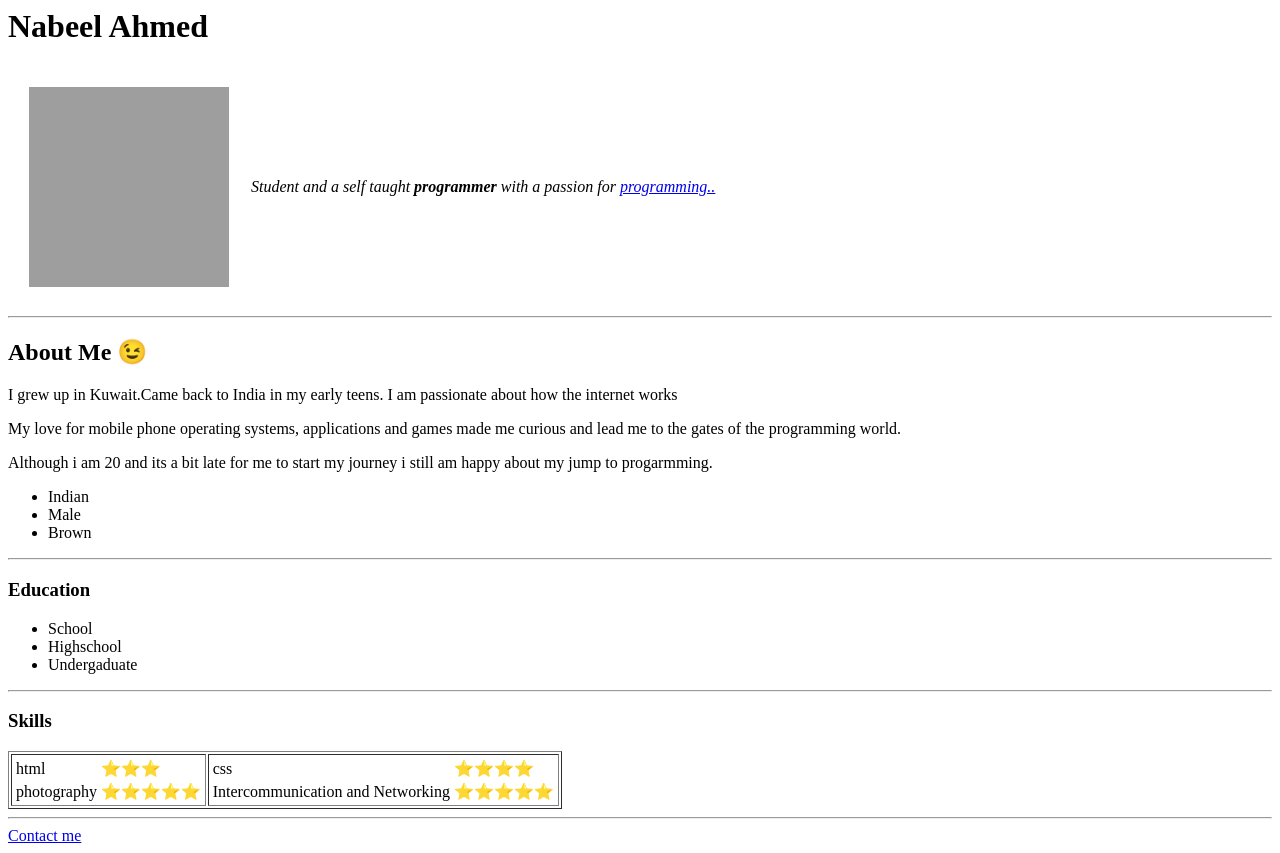
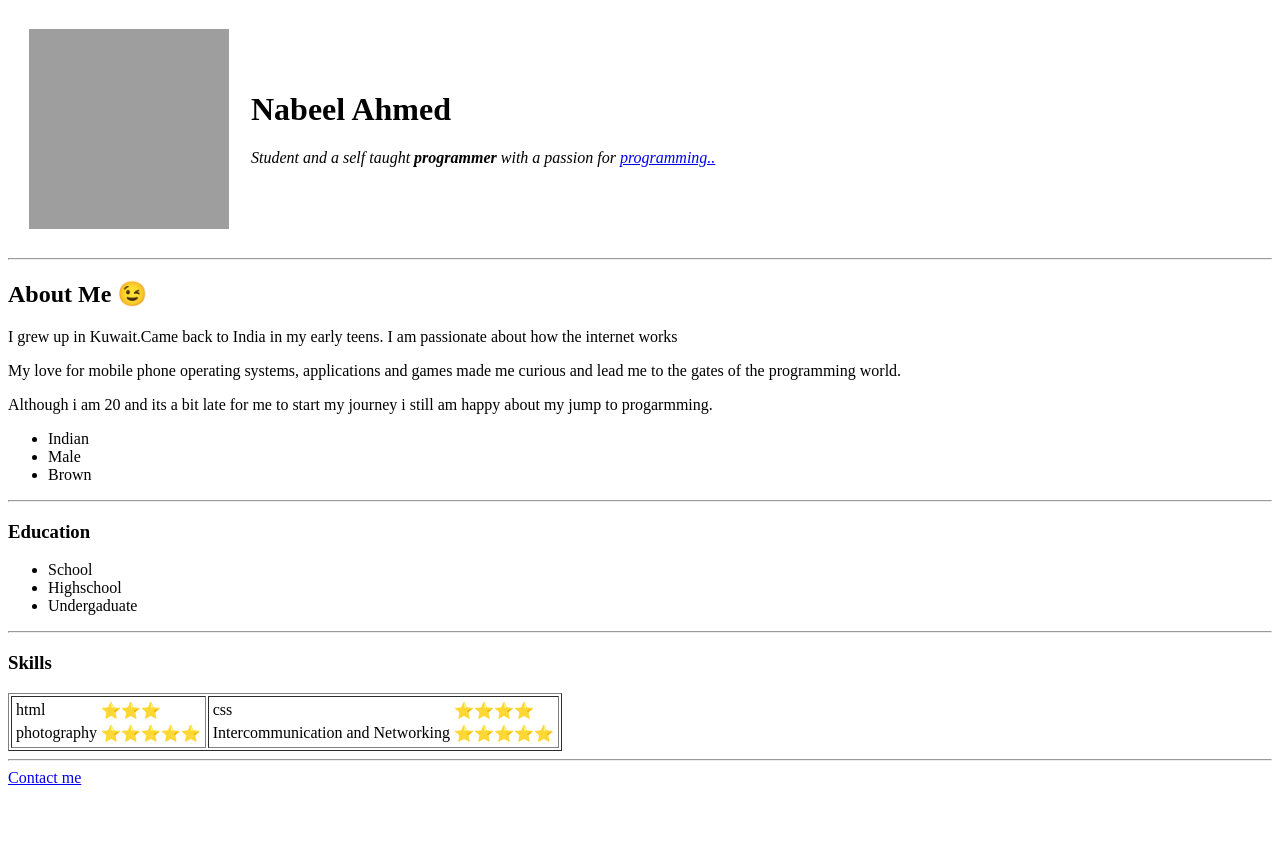
Before and after one commit to NabeelAhmedd/My-CV, a plain HTML site: page index.html in a window 1280 px wide. After the commit the page ends 800 px from the top, so only its background shows below. Drawn offline with Linux system fonts and the light colour scheme; grey boxes are pictures that could not be loaded.

Commit message:
Update index.html

```diff
--- a/index.html
+++ b/index.html
@@ -11,8 +11,9 @@
       <tr>
         <td>
           <img src="nabeel pic circle.png" height="200" width="200" alt="My profile picure">
-        </td><h1>Nabeel Ahmed</h1>
-        <td><i>Student and a self taught <strong><i>programmer</i></strong> with a passion for <a href="https://en.wikipedia.org/wiki/Computer_programming">programming..</a></i></td>
+        </td>
+        <td><h1>Nabeel Ahmed</h1>
+          <i>Student and a self taught <strong><i>programmer</i></strong> with a passion for <a href="https://en.wikipedia.org/wiki/Computer_programming">programming..</a></i></td>
       </tr>
     </thead>
   </table>
```
